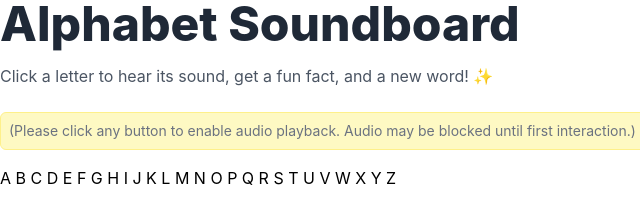
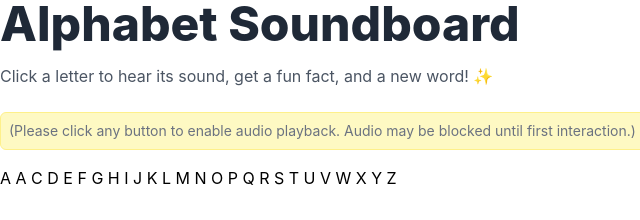
Before and after one commit to SimchaWeiss123/my-sound-board, a plain HTML site: page index.html in a window 1280 px wide. Shown: the top 220 px of the page, 0-640 px from the left. Drawn offline with nearby package versions, Linux system fonts and the light colour scheme.

Commit message:
Update index.html

```diff
--- a/index.html
+++ b/index.html
@@ -58,7 +58,7 @@
             <!-- For example, if you host your sounds on GitHub Pages, a URL might look like: -->
             <!-- data-sound="https://yourusername.github.io/your-repo-name/sounds/https://simchaweiss123.github.io/my-sound-board/sounds/A.mp3" -->
             <button class="sound-button" data-sound="https://simchaweiss123.github.io/my-sound-board/sounds/soundsA.mp3">A</button>
-            <button class="sound-button" data-sound="https://example.com/sounds/B.mp3">B</button>
+            <button class="sound-button" data-sound="https://simchaweiss123.github.io/my-sound-board/sounds/B.wav">A</button>
             <button class="sound-button" data-sound="https://example.com/sounds/C.mp3">C</button>
             <button class="sound-button" data-sound="https://example.com/sounds/D.mp3">D</button>
             <button class="sound-button" data-sound="https://example.com/sounds/E.mp3">E</button>
```
